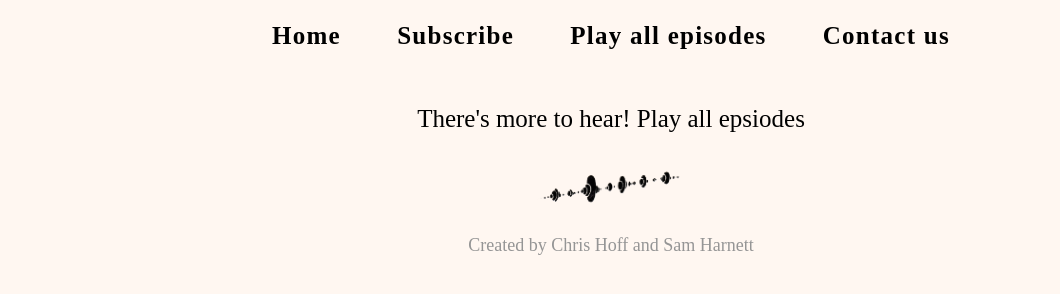
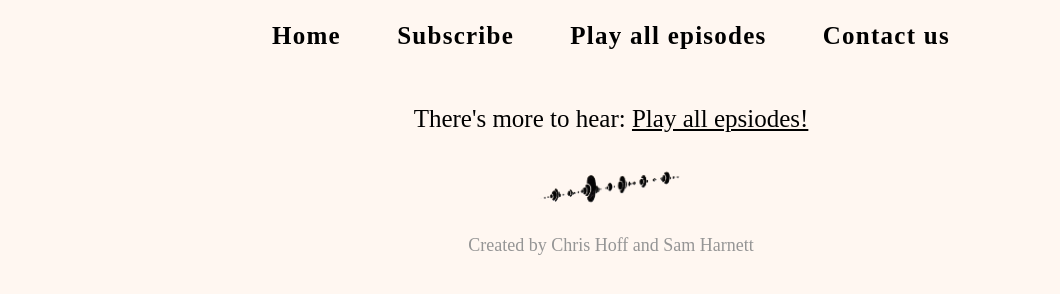
Before and after one commit to theworldaccordingtosound/theworldaccordingtosound.github.io, a Jekyll site: the page built from index.html, in a window 1280 px wide. Shown: the part 323-617 px from the top of the page, without its empty margins (29-1089 px from the left). Built offline with Jekyll 4.4.1, drawn with Linux system fonts in a browser that asks for light colours; nearby versions of some CDN libraries; some web fonts are replaced; Markdown is read by kramdown in place of the engine named in the settings.

Commit message:
Update index.html

```diff
--- a/index.html
+++ b/index.html
@@ -4,5 +4,5 @@ layout: default
 
 <div class="home">
   <ul class="post-list"></ul>
-  <div class="more-episodes">There's more to hear!<a href='/playall'/> Play all epsiodes</a></div>
+  <div class="more-episodes">There's more to hear: <a href="/playall/" style="text-decoration:underline;">Play all epsiodes!</a></div>
 </div>
```
